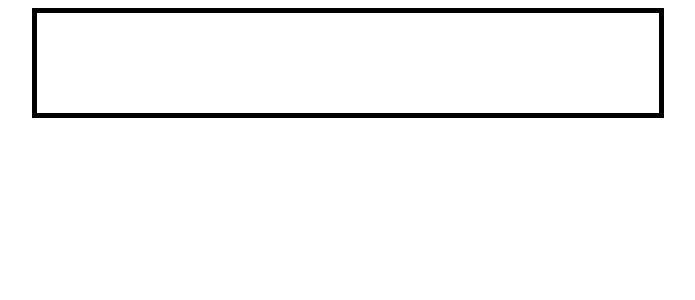
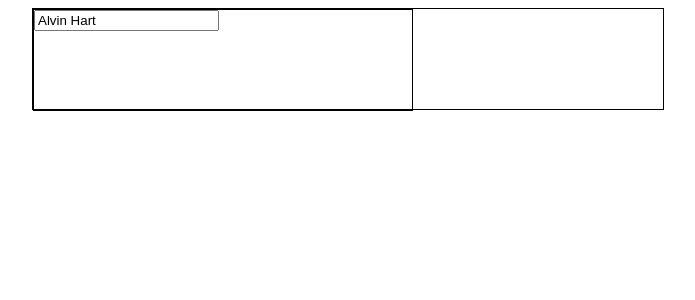
Before and after one commit to greenzombie123/cv-application, a React (Vite) app: page / in a window 1280 px wide. Shown: the top 300 px of the page, without its empty margins (292-987 px from the left). Built offline with nearby package versions, Linux system fonts and the light colour scheme.

Commit message:
Make prop for Name component

```diff
--- a/src/App.jsx
+++ b/src/App.jsx
@@ -1,4 +1,3 @@
-import { useState } from 'react'
 import TopInfoSection from './components/TopInfoSection/TopInfoSection'
 import "./App.css"
 
--- a/src/components/TopInfoSection/Name.jsx
+++ b/src/components/TopInfoSection/Name.jsx
@@ -1,3 +1,12 @@
-export default function Name(){
-    return (<></>)
+import Input from "../UtilityComponents/Input"
+import "../css/Name.css"
+
+function Name({name}){
+    return (
+        <div className="name">
+            <Input value={name}/>
+        </div>
+    )
 }
+
+export default Name
--- a/src/components/TopInfoSection/TopInfoSection.jsx
+++ b/src/components/TopInfoSection/TopInfoSection.jsx
@@ -1,9 +1,11 @@
 import "../css/Top.css"
+import Name from "./Name";
 
-function TopInfoSection({ name, contactInfo }) {
+function TopInfoSection() {
+    let name = "Alvin Hart"
     return (
         <div className="top">
-
+           <Name name={name}/>
         </div>
     )
 }
--- a/src/components/UtilityComponents/Input.jsx
+++ b/src/components/UtilityComponents/Input.jsx
@@ -0,0 +1,7 @@
+function Input({value, className, becameText, type = "text"}){
+    return(
+        <input type={type} className={className} value={value}/>
+    )
+}
+
+export default Input
--- /dev/null
+++ b/src/components/css/Name.css
@@ -0,0 +1,5 @@
+.name{
+    width: 60%;
+    height: 100%;
+    border: 1px solid;
+}
--- a/src/components/css/Top.css
+++ b/src/components/css/Top.css
@@ -1,4 +1,4 @@
 .top{
-    min-height: 100px;
-    border: 5px black solid;
+    height: 100px;
+    border: 1px black solid;
 }
```
Also changed, not shown: src/components/css/ContactInfo.css (added).
